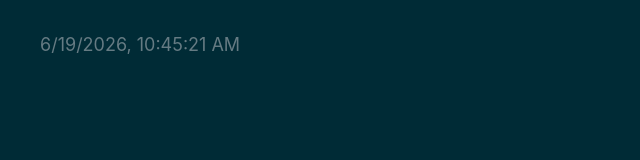
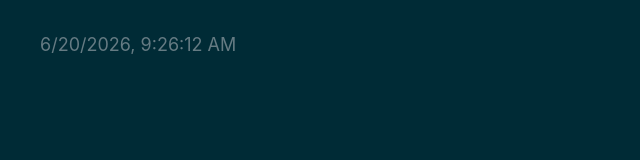
Before and after one commit to web3cave/10-Bankless, a plain HTML site: page index.html in a window 1280 px wide. Shown: the full height of the page, 0-640 px from the left. Drawn offline with Linux system fonts and the light colour scheme.

Commit message:
deploy: 3e1c2b240a0a230ee513abe12c8a84b27938edab

```diff
--- a/index.html
+++ b/index.html
@@ -54,8 +54,8 @@
     <!-- %after-body-begin.html% -->
 
     <footer>
-      <a class="footer-link" href="https://github.com/web3cave/10-Bankless/actions/runs/27821079042">
-        <time id="build-timestamp" datetime="2026-06-19T10:45:21.015Z">2026-06-19T10:45:21.015Z</time>
+      <a class="footer-link" href="https://github.com/web3cave/10-Bankless/actions/runs/27866958269">
+        <time id="build-timestamp" datetime="2026-06-20T09:26:12.109Z">2026-06-20T09:26:12.109Z</time>
       </a>
       <a class="footer-link" href="https://github.com/osmoscraft/osmosfeed">osmosfeed 1.15.1</a>
     </footer>
```
Also changed, not shown: 1 other file.
